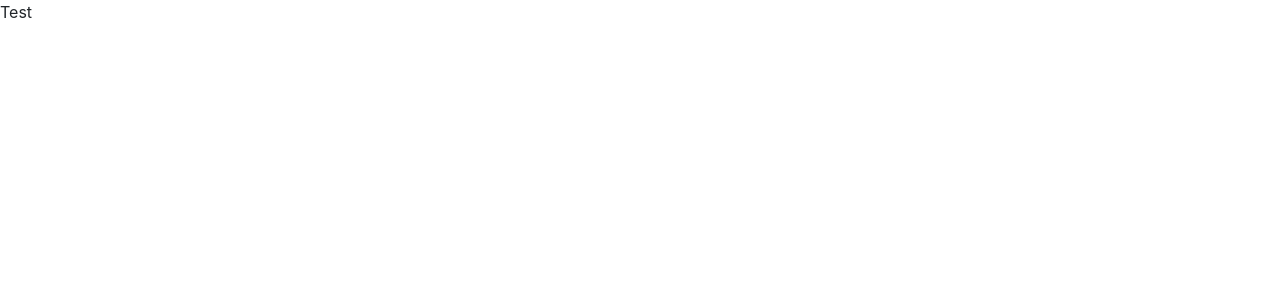
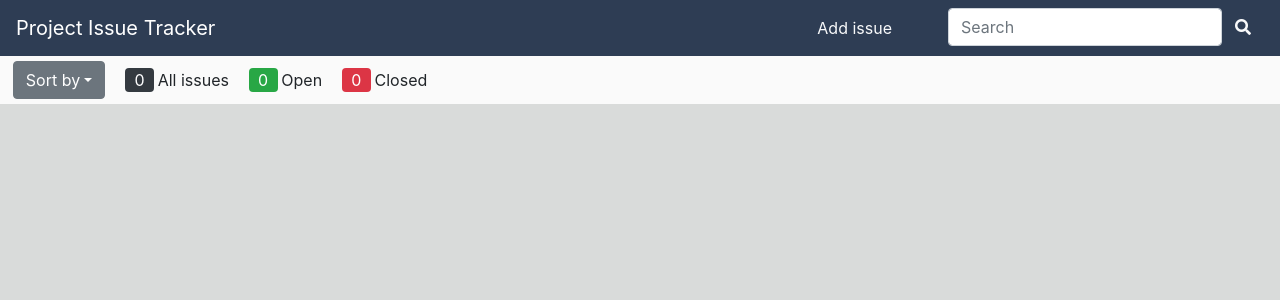
Before and after one commit to torranicles/project-issuetracker, a React (Create React App) app: page /projects in a window 1280 px wide. Shown: the top 300 px of the page. Built offline with nearby package versions, Linux system fonts and the light colour scheme; a web font is replaced by a local one.

Commit message:
Add UI for projects component

```diff
--- a/public/index.html
+++ b/public/index.html
@@ -14,6 +14,10 @@
     <link rel="preconnect" href="https://fonts.gstatic.com">
     <link href="https://fonts.googleapis.com/css2?family=Zilla+Slab&display=swap" rel="stylesheet">
     <link href="https://fonts.googleapis.com/css2?family=Cantata+One&display=swap" rel="stylesheet">
+    <link rel="stylesheet"
+      href="https://use.fontawesome.com/releases/v5.8.1/css/all.css"
+      integrity="sha384-50oBUHEmvpQ+1lW4y57PTFmhCaXp0ML5d60M1M7uH2+nqUivzIebhndOJK28anvf"
+      crossorigin="anonymous">
     <title>React App</title>
   </head>
   <body>
--- /dev/null
+++ b/src/Projects.module.css
@@ -0,0 +1,20 @@
+.navigation {
+    background-color: rgb(46,61,84);
+    padding: 1%;
+}
+
+.toolbar {
+    background-color: #FAFAFA;
+    width: 100vw;
+    height: 6vh;
+    display: flex;
+    align-items: center;
+    padding: 0 1%;
+}
+
+.issueCount {
+    border-radius: .25rem;
+    padding: 0 .75%;
+    margin: 0 .3%;
+    color: white;
+}
--- a/src/components/Projects.js
+++ b/src/components/Projects.js
@@ -1,4 +1,5 @@
 import React from 'react';
+import styles from '../Projects.module.css'
 
 class Projects extends React.Component {
     constructor(props) {
@@ -8,7 +9,46 @@ class Projects extends React.Component {
     render() {
         return (
             <div>
-                Test
+                <nav className={`${styles.navigation} navbar navbar-expand-md navbar-dark`}>
+                    <a className="navbar-brand" href="/projects/#project-issue-tracker">Project Issue Tracker</a>
+                    <button className="navbar-toggler" type="button" data-toggle="collapse" data-target="#collapsibleNavbar">
+                        <span class="navbar-toggler-icon"></span>
+                    </button>
+                    <div className="collapse navbar-collapse" id="collapsibleNavbar">
+                        <ul className="navbar-nav d-flex justify-content-end w-100">
+                            <li className="nav-item mr-5">
+                                <a className="nav-link text-light" href="/projects/#">Add issue</a>
+                            </li>
+                            <li className="nav-item">
+                                <form className="d-flex" onSubmit={this.handleSearch}>
+                                    <input type="text"
+                                        onChange={this.handleChange}
+                                        placeholder="Search"
+                                        className="form-control"
+                                    />
+                                    <button className="btn" type="submit"><i class="fas fa-search text-light"></i></button>
+                                </form>
+                            </li>
+                        </ul>
+                    </div>
+                </nav>
+                <div className={styles.toolbar}>
+                    <div class="dropdown">
+                        <button type="button" class="btn btn-secondary mr-3 dropdown-toggle" data-toggle="dropdown">
+                            Sort by
+                        </button>
+                        <div class="dropdown-menu">
+                            <a class="dropdown-item" href="/#">Date created</a>
+                            <a class="dropdown-item" href="/#">Date updated</a>
+                        </div>
+                    </div>
+                    <span className={`${styles.issueCount} bg-dark`}>0</span>
+                    <span className="mr-3">All issues</span>
+                    <span className={`${styles.issueCount} bg-success`}>0</span>
+                    <span className="mr-3">Open</span>
+                    <span className={`${styles.issueCount} bg-danger`}>0</span>
+                    <span className="mr-3">Closed</span>
+                </div>
             </div>
         )
     }
--- a/src/index.css
+++ b/src/index.css
@@ -5,6 +5,7 @@ body {
     sans-serif;
   -webkit-font-smoothing: antialiased;
   -moz-osx-font-smoothing: grayscale;
+  background-color: rgb(217,219,218) !important;
 }
 
 code {
```
